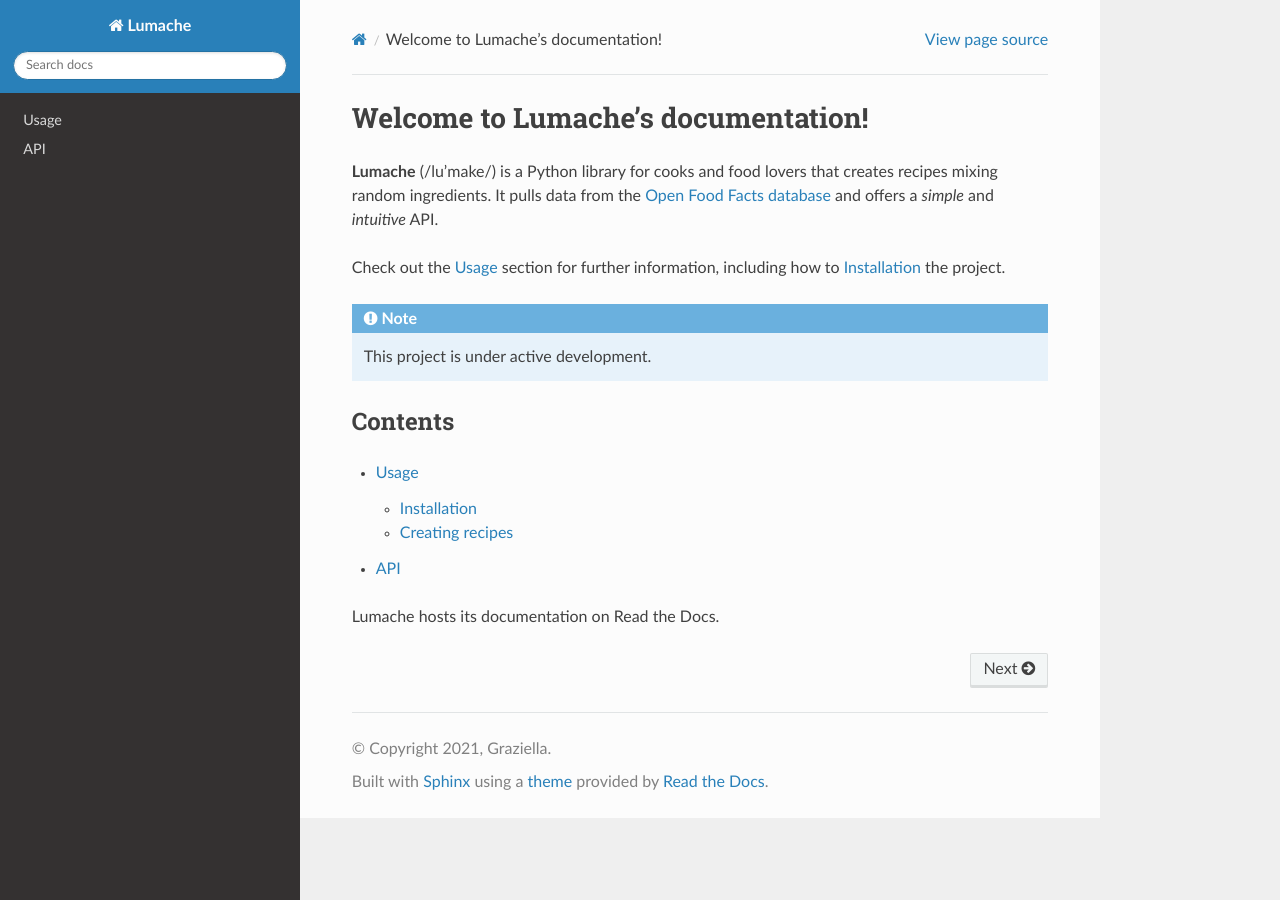
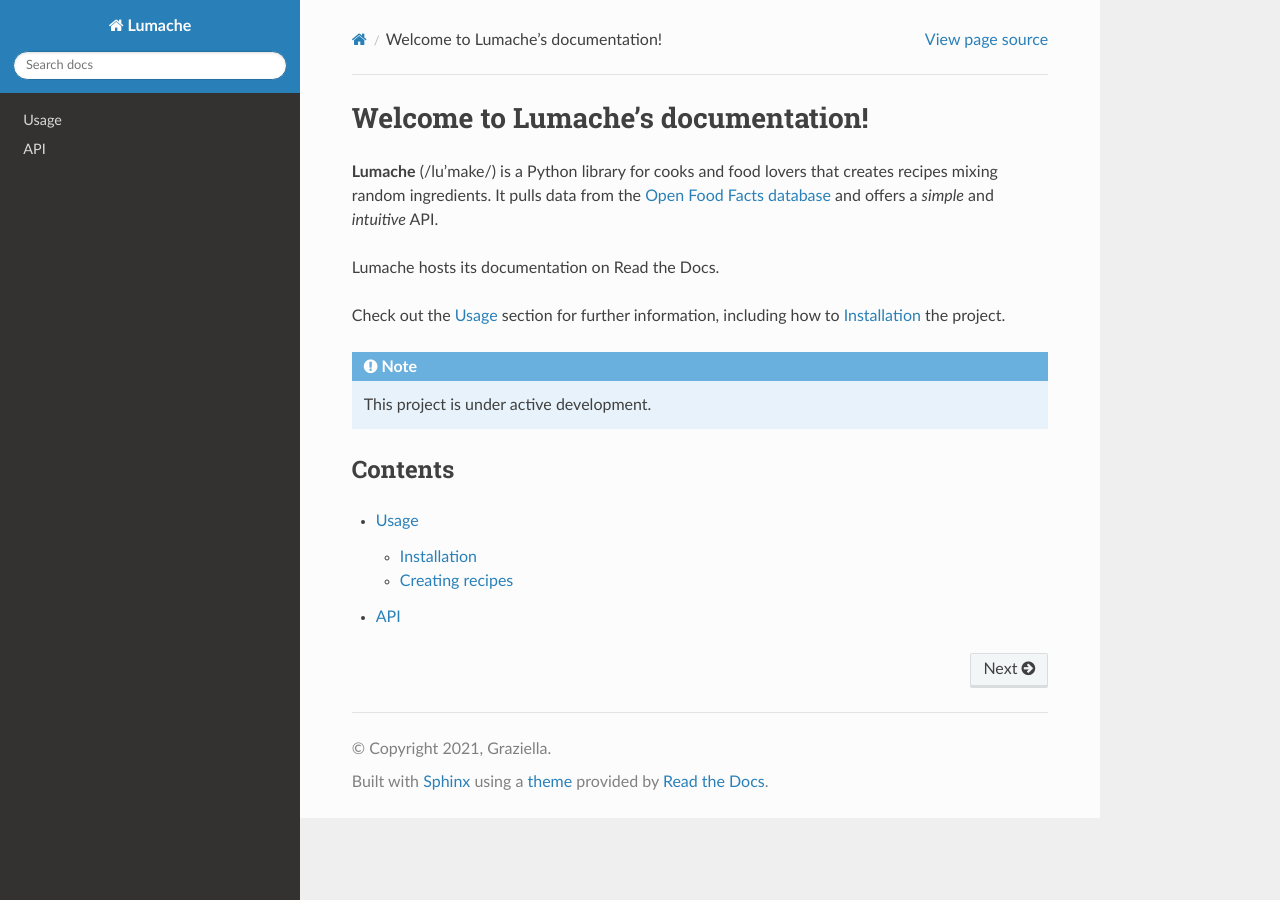
Before and after one commit to slichtarge/readthedocs_tutorial, a Sphinx documentation site: the page built from docs/source/index.rst, in a window 1280 px wide. Built offline with Sphinx 7.4.7 and the Read the Docs theme 3.1.0, drawn with Linux system fonts in a browser that asks for light colours; part of the change alters nothing that is shown.

```diff
--- a/docs/source/index.rst
+++ b/docs/source/index.rst
@@ -5,6 +5,8 @@ Welcome to Lumache's documentation!
 that creates recipes mixing random ingredients.
 It pulls data from the `Open Food Facts database <https://world.openfoodfacts.org/>`_
 and offers a *simple* and *intuitive* API.
+
+Lumache hosts its documentation on Read the Docs.
 
 Check out the :doc:`usage` section for further information, including
 how to :ref:`installation` the project.
@@ -20,5 +22,3 @@ Contents
 
    usage
    api
-
-Lumache hosts its documentation on Read the Docs.
```
